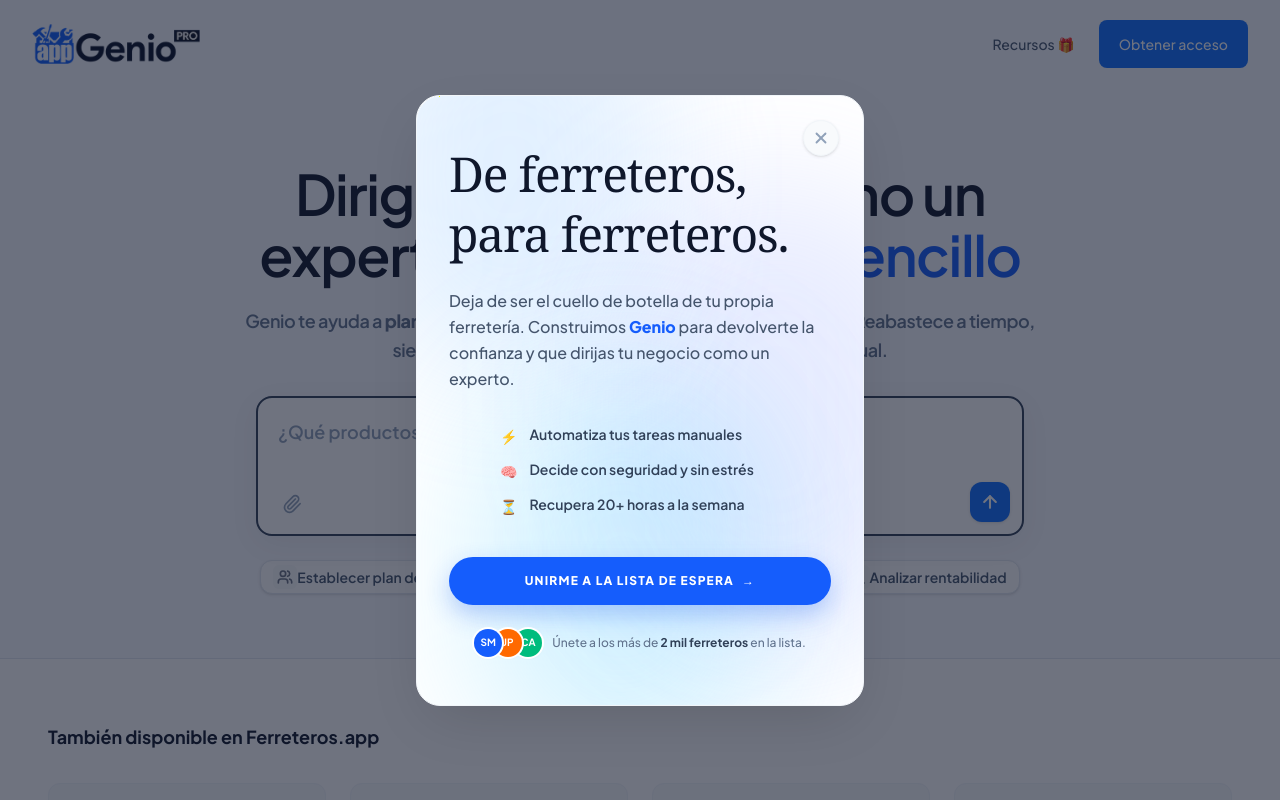
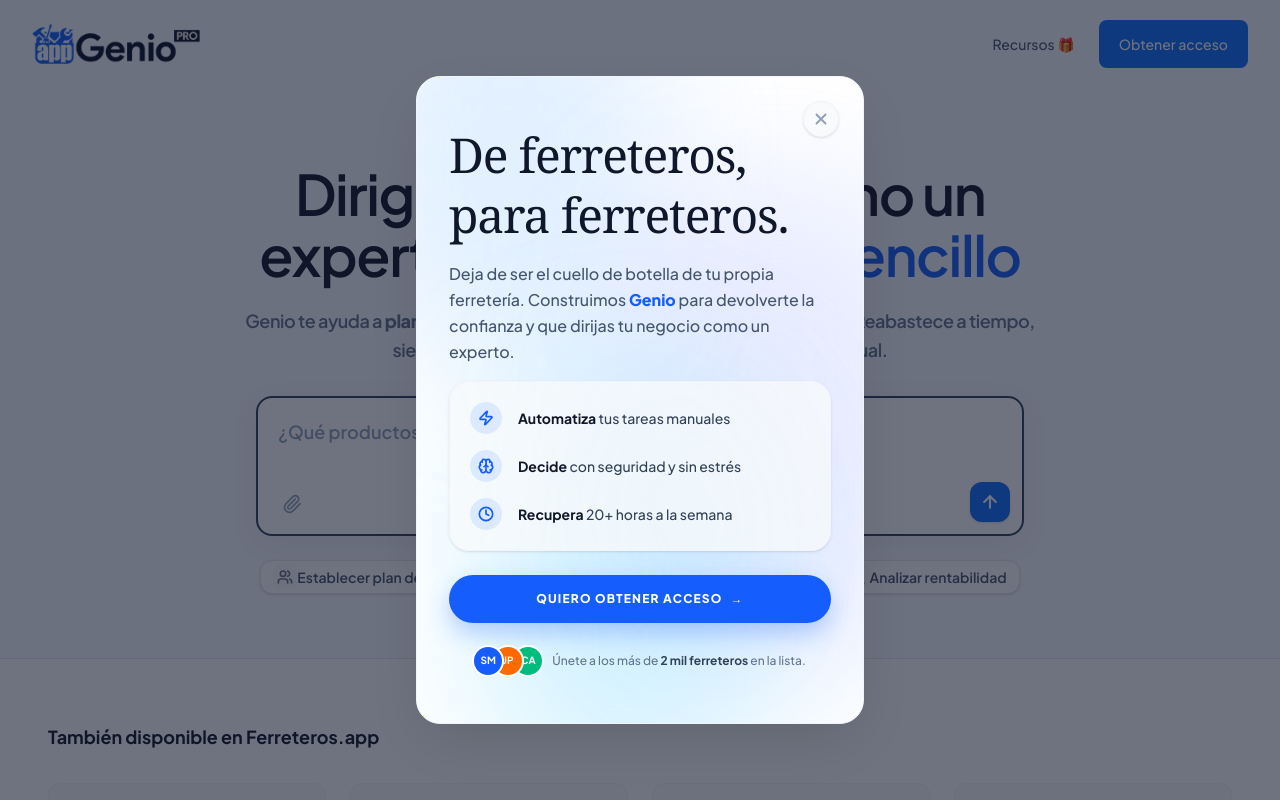
Before and after one commit to xupateste/wgen, a Next.js app: page / in a window 1280 px wide. Both pictures are taken after a click on the button "Establecer plan de trabajo". Shown: the top 800 px of the page. Built offline with nearby package versions, Linux system fonts and the light colour scheme.

Commit message:
fix form to make to sheets

```diff
--- a/src/components/WaitlistProvider.tsx
+++ b/src/components/WaitlistProvider.tsx
@@ -2,7 +2,7 @@
 "use client";
 
 import { createContext, useContext, useState, useEffect, ReactNode } from "react";
-import { X, Loader2, CheckCircle2, Zap } from "lucide-react";
+import { X, Loader2, CheckCircle2, Zap, Brain, Clock, MessageCircle } from "lucide-react";
 import PhoneInput from "react-phone-number-input";
 import "react-phone-number-input/style.css";
 import { submitWaitlist } from "@/app/actions";
@@ -27,6 +27,8 @@
   const [phone, setPhone] = useState<string | undefined>("");
   const [isSubmitting, setIsSubmitting] = useState(false);
   const [alreadyRegistered, setAlreadyRegistered] = useState(false);
+  const [submittedName, setSubmittedName] = useState("");
+  const [submittedEmail, setSubmittedEmail] = useState("");
 
   useEffect(() => {
     if (localStorage.getItem("genio_waitlist_status") === "registered") {
@@ -43,6 +45,12 @@
   const closeModal = () => {
     setIsOpen(false);
     setTimeout(() => setStep(1), 300);
+  };
+
+  const getWhatsAppLink = () => {
+    const adminNumber = "51947037116"; // TODO: Reemplaza con tu número de WhatsApp real
+    const message = `¡Hola Ferreteros.app! 👋 Me acabo de unir a la lista de espera de Genio PRO.\n\n*Mis datos:*\n- Nombre: ${submittedName}\n- Correo: ${submittedEmail}\n- WhatsApp: ${phone}\n\nQuisiera más información sobre el lanzamiento.`;
+    return `https://wa.me/${adminNumber}?text=${encodeURIComponent(message)}`;
   };
 
   const handleModalSubmit = async (e: React.FormEvent<HTMLFormElement>) => {
@@ -62,6 +70,8 @@
     setIsSubmitting(false);
 
     if (success) {
+      setSubmittedName(data.nombre); // Guardamos para el link de WA
+      setSubmittedEmail(data.email); // Guardamos para el link de WA
       localStorage.setItem("genio_waitlist_status", "registered");
       setAlreadyRegistered(true);
       setTimeout(() => {
@@ -110,56 +120,96 @@
                 </button>
 
                 {alreadyRegistered ? (
-                  <div className="text-center py-6 animate-in fade-in duration-500">
-                    <div className="w-20 h-20 bg-emerald-50 text-emerald-600 rounded-full flex items-center justify-center mx-auto mb-6 shadow-sm border border-emerald-100">
+                  <div className="text-center py-6 animate-in fade-in zoom-in duration-500 relative z-10">
+                    {/* Icono de Éxito */}
+                    <div className="w-20 h-20 bg-emerald-50 text-emerald-600 rounded-full flex items-center justify-center mx-auto mb-6 shadow-sm border border-emerald-100 relative">
                       <CheckCircle2 size={40} strokeWidth={2} />
+                      <div className="absolute inset-0 rounded-full bg-emerald-400/20 animate-ping" />
                     </div>
-                    <h2 className="text-2xl font-extrabold text-slate-900 mb-3 tracking-tight">¡Lugar Asegurado!</h2>
-                    <p className="text-slate-500 mb-6 text-sm leading-relaxed">Tus datos están a salvo.<br/>Nuestro equipo está revisando tu perfil.</p>
-                    <div className="bg-slate-50 p-5 rounded-2xl text-sm text-slate-600 text-left border border-slate-100 mb-6">
-                      <span className="flex items-center gap-2 font-semibold text-slate-900 mb-1">
-                        <Zap size={16} className="text-blue-500" /> Próximo paso
+
+                    <h2 className="text-3xl font-serif text-slate-900 mb-3 tracking-tight">
+                      ¡Lugar Asegurado!
+                    </h2>
+
+                    <p className="text-slate-500 mb-4 text-sm leading-relaxed max-w-[260px] mx-auto font-medium">
+                      Tus datos están a salvo. Nuestro equipo está revisando tu perfil para darte acceso prioritario.
+                    </p>
+
+                    {/* Caja de Próximo Paso */}
+                    <div className="bg-slate-50 border border-slate-100 p-5 rounded-2xl text-sm text-slate-600 text-left mb-4 shadow-inner">
+                      <span className="flex items-center gap-2 font-bold text-slate-900 mb-2">
+                        <Zap size={16} className="text-blue-600" /> Próximo paso
                       </span>
-                      Te contactaremos vía WhatsApp muy pronto para habilitar tu acceso.
+                      <p className="text-[13px] leading-relaxed">
+                        Te contactaremos vía WhatsApp muy pronto para habilitar tu acceso a <strong>Genio PRO</strong>.
+                      </p>
                     </div>
-                    <div className="flex flex-col gap-3">
-                      <button onClick={closeModal} className="w-full cursor-pointer bg-white border border-slate-200 hover:bg-slate-50 text-slate-700 font-semibold py-3.5 rounded-xl transition-colors shadow-sm">
+
+                    <div className="flex flex-col gap-2">
+                      <a
+                        href={getWhatsAppLink()}
+                        target="_blank"
+                        rel="noopener noreferrer"
+                        className="w-full bg-[#25D366] hover:bg-[#20ba56] text-white font-black py-3 rounded-xl transition-all shadow-md active:scale-[0.98] flex items-center justify-center gap-2 uppercase tracking-widest text-[11px]"
+                      >
+                        <MessageCircle size={18} fill="currentColor" />
+                        Continuar por WhatsApp
+                      </a>
+                      <button
+                        onClick={closeModal}
+                        className="w-full cursor-pointer bg-slate-900 hover:bg-black text-white font-bold py-2 rounded-xl transition-all shadow-md active:scale-[0.98]"
+                      >
                         Volver a la página
                       </button>
-                      <button onClick={() => setAlreadyRegistered(false)} className="cursor-pointer text-slate-400 hover:text-blue-600 text-sm font-medium transition-colors py-2">
-                        ¿Te equivocaste en algún dato? <br/> Modificar registro
+
+                      {/* OPCIÓN: MODIFICAR REGISTRO */}
+                      <button
+                        onClick={() => {
+                          setAlreadyRegistered(false); // Quitamos el estado de registrado
+                          setStep(2); // Lo mandamos directo al formulario
+                        }}
+                        className="cursor-pointer text-xs text-slate-400 hover:text-blue-600 font-bold transition-colors py-2"
+                      >
+                        ¿Te equivocaste en algún dato? <br/>
+                        <span className="underline decoration-slate-200 hover:decoration-blue-400">Modificar registro</span>
                       </button>
                     </div>
                   </div>
                 ) : step === 1 ? (
                   <div className="py-4 animate-in fade-in slide-in-from-bottom-4 duration-500">
-                    <h2 className="text-4xl md:text-5xl font-serif text-slate-900 mb-6 tracking-tight leading-tight">
+                    <h2 className="text-4xl md:text-5xl font-serif text-slate-900 mb-4 tracking-tight leading-tight">
                       De ferreteros,<br/> para ferreteros.
                     </h2>
-                    <p className="text-slate-600 text-[16px] mb-8 leading-relaxed font-medium">
+                    <p className="text-slate-600 text-[16px] mb-4 leading-relaxed font-medium">
                       Deja de ser el cuello de botella de tu propia ferretería. Construimos <strong className="text-blue-600 font-extrabold">Genio</strong> para devolverte la confianza y que dirijas tu negocio como un experto.
                     </p>
 
-                    <ul className="space-y-3 mb-10 text-left max-w-[280px] mx-auto">
-                      <li className="flex items-start gap-3 text-[14px] text-slate-700 font-semibold">
-                        <span className="text-blue-600 mt-0.5">⚡️</span>
-                        <span>Automatiza tus tareas manuales</span>
+                    <div className="bg-slate-50/80 border border-slate-100 rounded-[20px] p-5 mb-6 space-y-4 shadow-sm">
+                      <li className="flex items-center gap-4 text-[14px] text-slate-700 font-medium">
+                        <div className="w-8 h-8 rounded-full bg-blue-100 flex items-center justify-center text-blue-600 shrink-0">
+                          <Zap size={16} strokeWidth={2.5} />
+                        </div>
+                        <span><strong className="text-slate-900">Automatiza</strong> tus tareas manuales</span>
                       </li>
-                      <li className="flex items-start gap-3 text-[14px] text-slate-700 font-semibold">
-                        <span className="text-blue-600 mt-0.5">🧠</span>
-                        <span>Decide con seguridad y sin estrés</span>
+                      <li className="flex items-center gap-4 text-[14px] text-slate-700 font-medium">
+                        <div className="w-8 h-8 rounded-full bg-blue-100 flex items-center justify-center text-blue-600 shrink-0">
+                          <Brain size={16} strokeWidth={2.5} />
+                        </div>
+                        <span><strong className="text-slate-900">Decide</strong> con seguridad y sin estrés</span>
                       </li>
-                      <li className="flex items-start gap-3 text-[14px] text-slate-700 font-semibold">
-                        <span className="text-blue-600 mt-0.5">⏳</span>
-                        <span>Recupera 20+ horas a la semana</span>
+                      <li className="flex items-center gap-4 text-[14px] text-slate-700 font-medium">
+                        <div className="w-8 h-8 rounded-full bg-blue-100 flex items-center justify-center text-blue-600 shrink-0">
+                          <Clock size={16} strokeWidth={2.5} />
+                        </div>
+                        <span><strong className="text-slate-900">Recupera</strong> 20+ horas a la semana</span>
                       </li>
-                    </ul>
+                    </div>
 
                     <button
                       onClick={() => setStep(2)}
                       className="w-full bg-blue-600 hover:bg-blue-700 text-white font-black py-4 rounded-full shadow-[0_10px_25px_rgba(37,99,235,0.3)] hover:shadow-[0_15px_30px_rgba(37,99,235,0.4)] transition-all active:scale-[0.98] uppercase tracking-widest text-xs flex justify-center items-center gap-2"
                     >
-                      Unirme a la lista de espera <span>→</span>
+                      Quiero obtener acceso <span>→</span>
                     </button>
 
                     <div className="text-center text-xs text-slate-500 mt-6 font-medium flex items-center justify-center gap-2.5">
@@ -177,10 +227,10 @@
                   <div className="py-2 animate-in fade-in slide-in-from-right-8 duration-500">
                     <div className="mb-6">
                       <h3 className="text-2xl font-extrabold text-slate-900 mb-2 tracking-tight">
-                        Estás casi dentro
+                        Sé el primero
                       </h3>
                       <p className="text-slate-600 text-sm leading-relaxed font-medium">
-                        Para garantizar que cada ferretería obtenga resultados excepcionales, daremos acceso por <strong>grupos limitados</strong> este 2026.
+                        Disponible pronto en 2026.<br/> Regístrate para recibir acceso prioritario y ser notificado apenas abramos las puertas.
                       </p>
                     </div>
 
```
